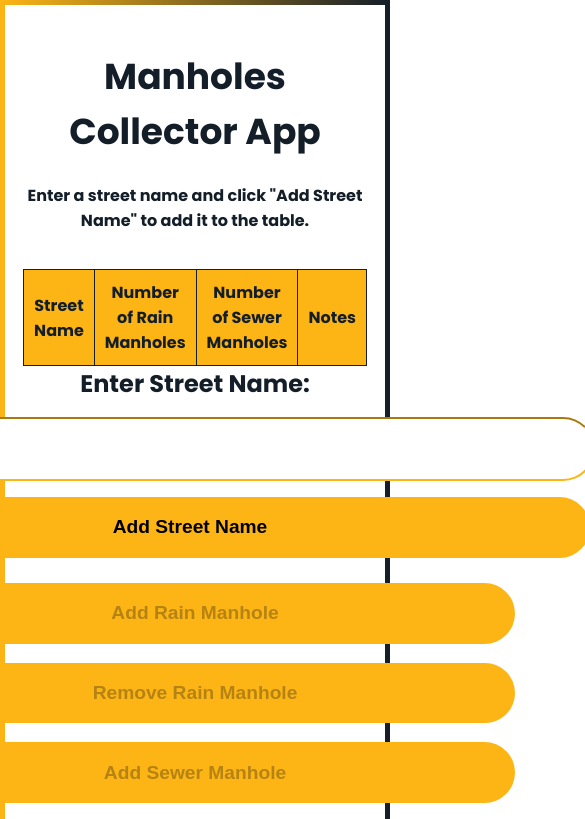
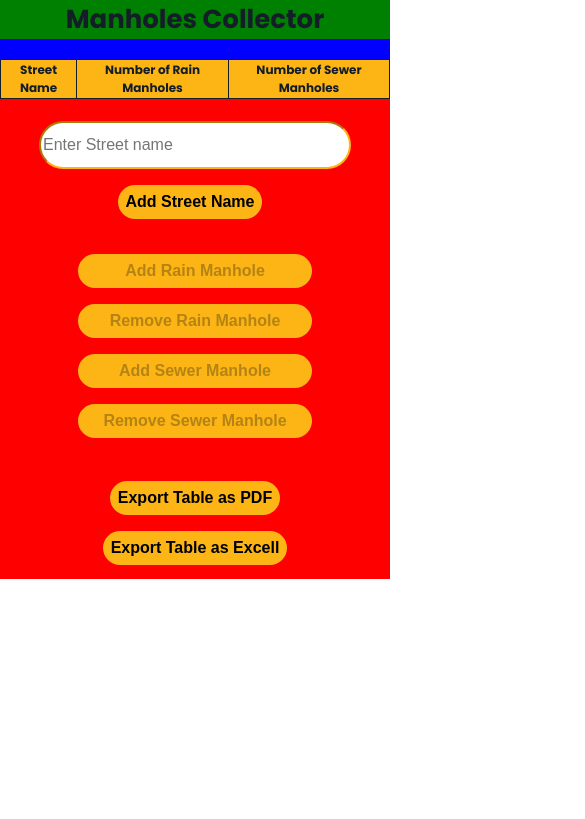
Before and after one commit to hossam43/data-collector-app, a plain HTML site: page index.html in a window 390 px wide. Shown: the top 819 px of the page, 585 px wide, since content can reach past the window. Drawn offline with nearby package versions, Linux system fonts and the light colour scheme.

Commit message:
make it responsive

```diff
--- a/app.js
+++ b/app.js
@@ -22,11 +22,6 @@ function addStreet() {
   newRow.insertCell(0).innerHTML = streetName;
   newRow.insertCell(1).innerHTML = 0;
   newRow.insertCell(2).innerHTML = 0;
-  const notesCell = newRow.insertCell(3);
-  const notesInput = document.createElement("input");
-  notesInput.type = "text";
-  notesInput.placeholder = "Add notes...";
-  notesCell.appendChild(notesInput);
   newRow.addEventListener("click", selectRow);
   streetNameInput.value = "";
 }
--- a/index.html
+++ b/index.html
@@ -9,16 +9,13 @@
       href="https://fonts.googleapis.com/css2?family=Poppins:wght@700&display=swap"
       rel="stylesheet"
     />
-    <meta name="viewport" content="width=device-width, initial-scale=1">
+    <meta name="viewport" content="width=device-width, initial-scale=1" />
 
     <link rel="stylesheet" type="text/css" href="style.css" />
   </head>
   <body>
     <div class="container">
-      <h1>Manholes Collector App</h1>
-      <p>
-        Enter a street name and click "Add Street Name" to add it to the table.
-      </p>
+      <h1>Manholes Collector</h1>
       <div class="app">
         <table id="streets-table">
           <thead>
@@ -26,7 +23,6 @@
               <th>Street Name</th>
               <th>Number of Rain Manholes</th>
               <th>Number of Sewer Manholes</th>
-              <th>Notes</th>
             </tr>
           </thead>
           <tbody></tbody>
@@ -35,8 +31,11 @@
         <div class="edit-tools">
           <!-- adding street name -->
           <div class="input-st">
-            <label for="street-name-input">Enter Street Name:</label>
-            <input type="text" id="street-name-input" />
+            <input
+              placeholder="Enter Street name"
+              type="text"
+              id="street-name-input"
+            />
             <button id="add-street-btn">Add Street Name</button>
           </div>
           <!-- adding manholes btns -->
--- a/style.css
+++ b/style.css
@@ -21,14 +21,11 @@ body {
 
 .container {
   max-width: 100%;
-  min-height: 100em;
+  height: 100%;
+  background-color: green;
+  /* margin: 4em auto; */
 
-  /* margin: 4em auto; */
-  padding: 20px;
   text-align: center;
-  border: solid 5px;
-  /* border-radius: 2em; */
-  border-image: linear-gradient(to right, #fdb515, #141e29) 5;
 }
 
 .app {
@@ -36,9 +33,8 @@ body {
   flex-direction: column;
   align-items: center;
   justify-content: space-around;
-
-  min-height: 40em;
-  /* margin: 0; */
+  height: 100%;
+  background-color: blue;
 }
 h1 {
   font-size: 36px;
@@ -56,7 +52,6 @@ th {
 
 th,
 td {
-  padding: 10px;
   text-align: center;
   border: 1px solid var(--clr-dark);
 }
@@ -64,10 +59,12 @@ td {
   display: flex;
   justify-content: space-around;
   align-items: center;
+  width: 80%;
 }
-
+.input-st input {
+  min-height: 2.5em;
+}
 #street-name-input {
-  padding: 0.3em 2em;
   margin: 0 1em;
   border-radius: 4em;
   border-color: #fdb515;
@@ -79,18 +76,20 @@ input:focus {
 }
 
 .edit-tools {
-  min-height: 20em;
-  /* border: #fdb515 solid 2px; */
+  min-height: 30em;
+  width: 100%;
+  margin: 0 auto;
   display: flex;
   flex-direction: column;
   align-items: center;
   justify-content: space-around;
+  background-color: red;
 }
 
 button {
   font-size: 16px;
   font-weight: 600;
-  padding: 1em;
+  padding: 0.5em;
   margin-right: 10px;
   background-color: var(--clr-primary);
   outline: none;
@@ -115,39 +114,58 @@ button {
 }
 
 /* it will works on it under 1000px */
-@media only screen and (max-width: 1000px) {
+@media only screen and (max-width: 768px) {
   /* styles for mobile devices go here */
   .input-st {
     flex-direction: column;
     width: 100%;
   }
   .input-st #street-name-input {
-    width: 50em;
-    height: 4em;
+    width: 80%;
+    height: 3em;
     margin: 1em 0;
-    font-size: 1em;
   }
   .input-st :nth-child(1) {
-    font-size: 1.5em;
+    font-size: 1em;
   }
 
   .input-st :nth-child(3) {
-    width: 100%;
-    font-size: 1.2em;
+    width: 60%;
+    font-size: 1em;
   }
 
   .edit-btns {
     flex-direction: column;
-    width: 80%;
+    width: 60%;
     margin: 1em 0;
   }
   .edit-btn {
     width: 100%;
     margin: 0.5em 0;
-    font-size: 1.2em;
+    font-size: 1em;
   }
 
   td input {
     height: 2em;
   }
+  .exportbtn {
+    flex-direction: column;
+  }
+  .exportbtn button {
+    margin: 0.5em 0;
+  }
+
+  /*new added  */
+
+  h1 {
+    font-size: 26px;
+    margin: 0;
+  }
+
+  th,
+  td {
+    text-align: center;
+    border: 1px solid var(--clr-dark);
+    font-size: 0.75em;
+  }
 }
```
Also changed, not shown: Images/icon.jpg (added), Images/icon.png (added).
